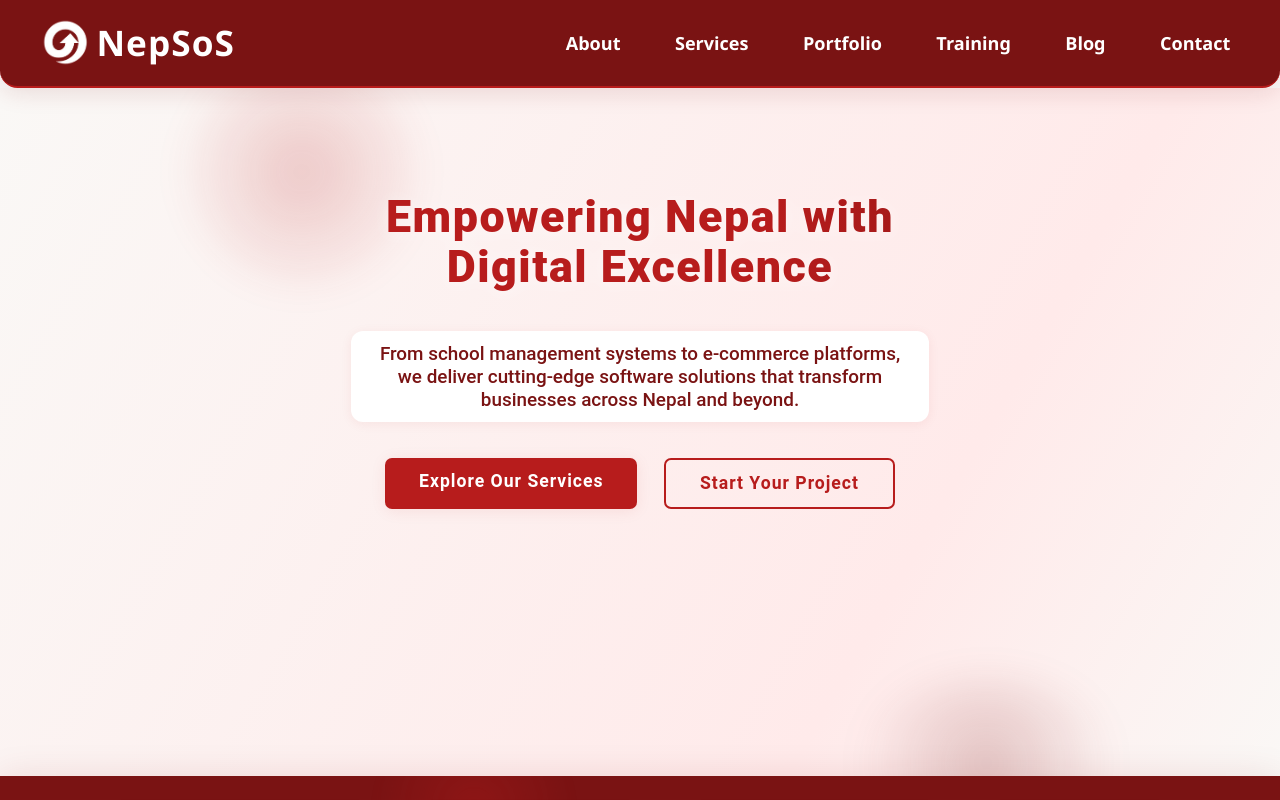
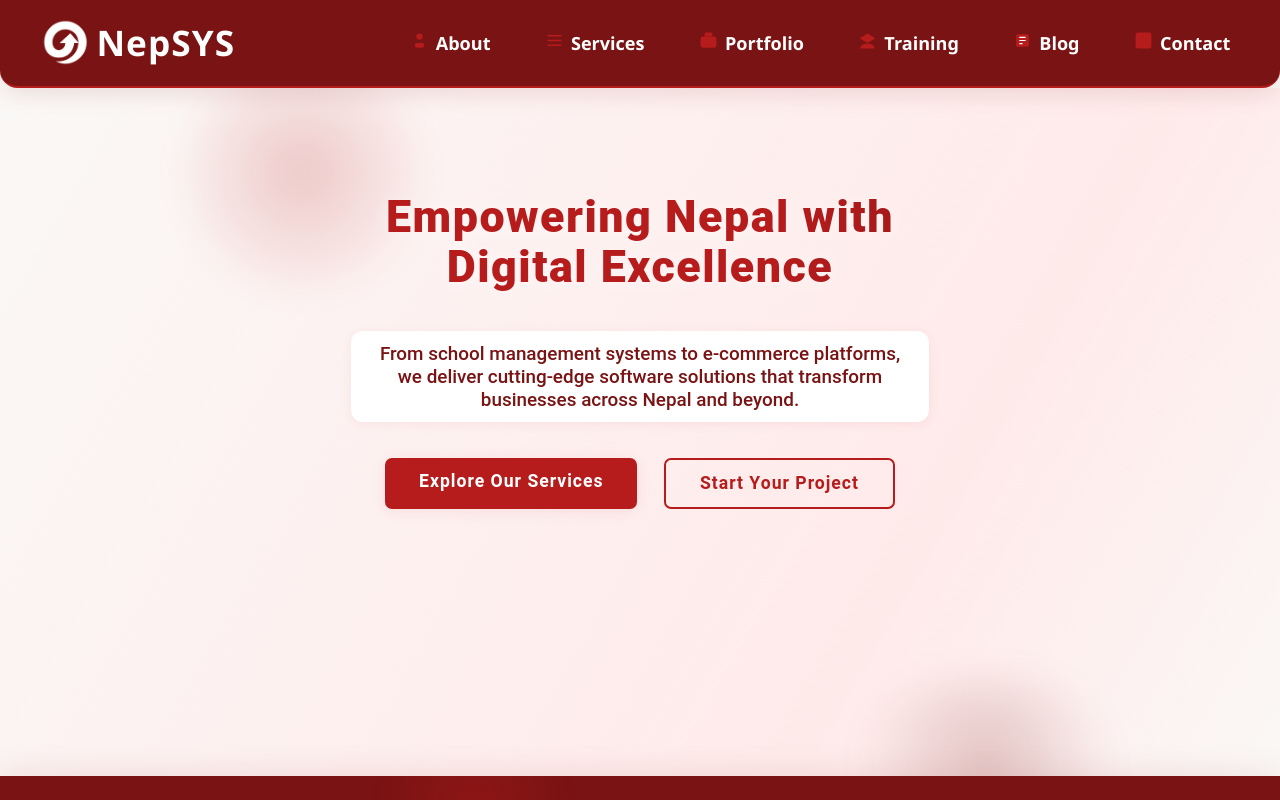
Before and after one commit to roshan11212608/NepSYS, a React (Create React App) app: page / in a window 1280 px wide. Shown: the top 800 px of the page. Built offline with nearby package versions, Linux system fonts and the light colour scheme.

Commit message:
header update

```diff
--- a/src/components/Header/Header.jsx
+++ b/src/components/Header/Header.jsx
@@ -16,7 +16,7 @@ const Header = () => {
           className={styles.logoImg}
           height={48}
         />
-        <span className={styles.logoText}>NepSoS</span>
+        <span className={styles.logoText}>NepSYS</span>
       </a>
       {/* Overlay for mobile nav */}
       {menuOpen && (
@@ -35,13 +35,42 @@ const Header = () => {
           }
         >
           {/* <li><a href="/" className={styles.navLink} onClick={closeMenu}>Home</a></li> */}
-          <li><a href="/about" className={styles.navLink} onClick={closeMenu}>About</a></li>
-          <li><a href="/services" className={styles.navLink} onClick={closeMenu}>Services</a></li>
-          <li><a href="/portfolio" className={styles.navLink} onClick={closeMenu}>Portfolio</a></li>
-          <li><a href="/training" className={styles.navLink} onClick={closeMenu}>Training</a></li>
-          <li><a href="/blog" className={styles.navLink} onClick={closeMenu}>Blog</a></li>
-
-          <li><a href="/contact" className={styles.navLink} onClick={closeMenu}>Contact</a></li>
+          <li><a href="/about" className={styles.navLink} onClick={closeMenu}>
+            <span style={{display:'inline-flex',alignItems:'center',marginRight:'7px'}}>
+              <svg width="19" height="19" fill="#b71c1c" viewBox="0 0 24 24"><circle cx="12" cy="7" r="4"/><rect x="6" y="15" width="12" height="6" rx="3"/></svg>
+            </span>
+            About
+          </a></li>
+          <li><a href="/services" className={styles.navLink} onClick={closeMenu}>
+            <span style={{display:'inline-flex',alignItems:'center',marginRight:'7px'}}>
+              <svg width="19" height="19" fill="#b71c1c" viewBox="0 0 24 24"><rect x="3" y="11" width="18" height="2" rx="1"/><rect x="3" y="5" width="18" height="2" rx="1"/><rect x="3" y="17" width="18" height="2" rx="1"/></svg>
+            </span>
+            Services
+          </a></li>
+          <li><a href="/portfolio" className={styles.navLink} onClick={closeMenu}>
+            <span style={{display:'inline-flex',alignItems:'center',marginRight:'7px'}}>
+              <svg width="19" height="19" fill="#b71c1c" viewBox="0 0 24 24"><rect x="2" y="7" width="20" height="14" rx="3"/><rect x="7" y="2" width="10" height="5" rx="2"/></svg>
+            </span>
+            Portfolio
+          </a></li>
+          <li><a href="/training" className={styles.navLink} onClick={closeMenu}>
+            <span style={{display:'inline-flex',alignItems:'center',marginRight:'7px'}}>
+              <svg width="19" height="19" fill="#b71c1c" viewBox="0 0 24 24"><path d="M12 3L2 9l10 6 10-6-10-6zm0 13c-5 0-9 2.5-9 5v1h18v-1c0-2.5-4-5-9-5z"/></svg>
+            </span>
+            Training
+          </a></li>
+          <li><a href="/blog" className={styles.navLink} onClick={closeMenu}>
+            <span style={{display:'inline-flex',alignItems:'center',marginRight:'7px'}}>
+              <svg width="19" height="19" fill="#b71c1c" viewBox="0 0 24 24"><rect x="4" y="4" width="16" height="16" rx="2"/><path d="M8 8h8M8 12h8M8 16h4" stroke="#fff" strokeWidth="1.5"/></svg>
+            </span>
+            Blog
+          </a></li>
+          <li><a href="/contact" className={styles.navLink} onClick={closeMenu}>
+            <span style={{display:'inline-flex',alignItems:'center',marginRight:'7px'}}>
+              <svg width="19" height="19" fill="#b71c1c" viewBox="0 0 24 24"><path d="M2 4.5A2.5 2.5 0 0 1 4.5 2h15A2.5 2.5 0 0 1 22 4.5v15a2.5 2.5 0 0 1-2.5 2.5h-15A2.5 2.5 0 0 1 2 19.5v-15zm3.5 3.5h13a1 1 0 0 1 1 1v7a1 1 0 0 1-1 1h-13a1 1 0 0 1-1-1v-7a1 1 0 0 1 1-1z"/></svg>
+            </span>
+            Contact
+          </a></li>
         </ul>
         {/* Hamburger for mobile */}
         <button
```
